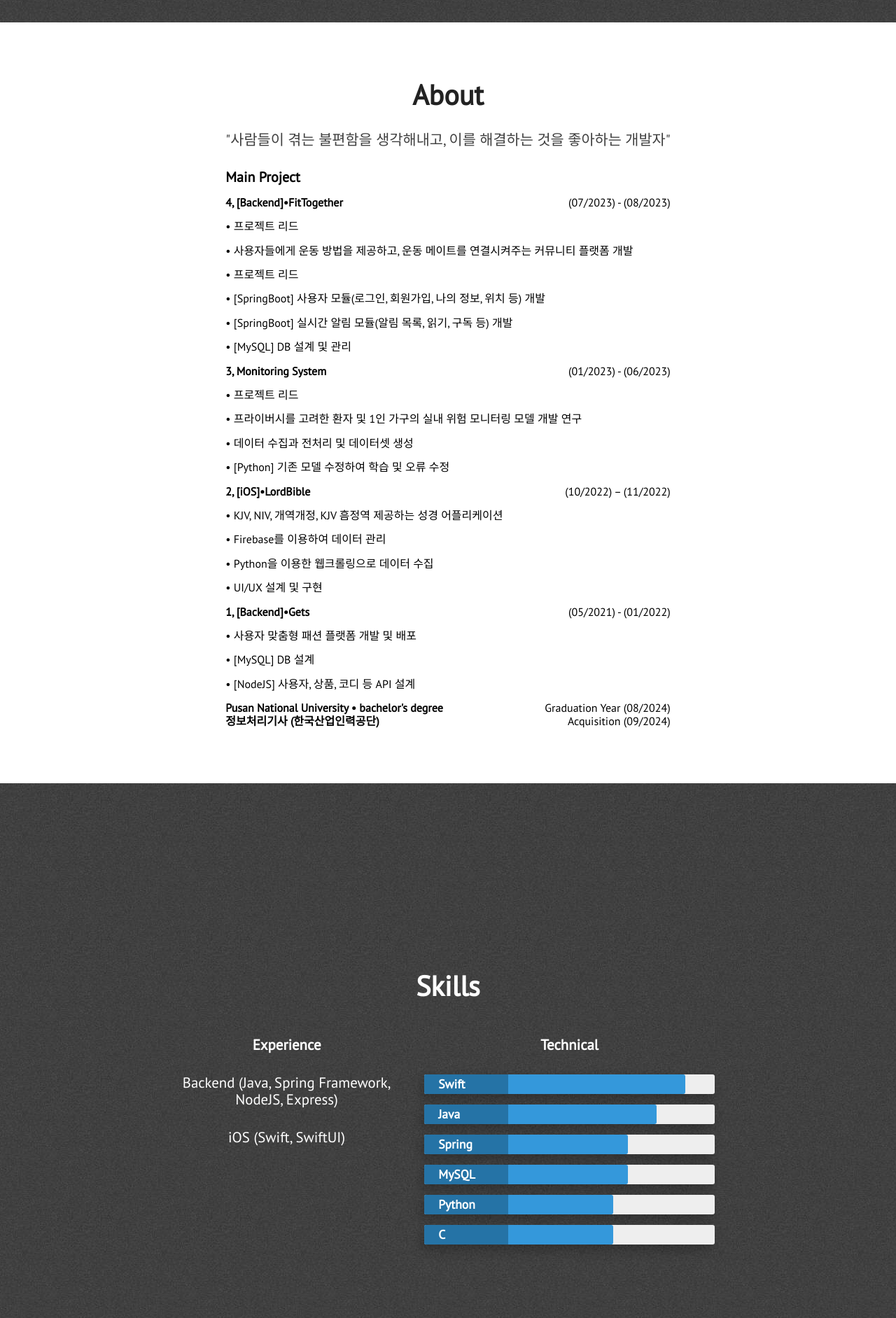
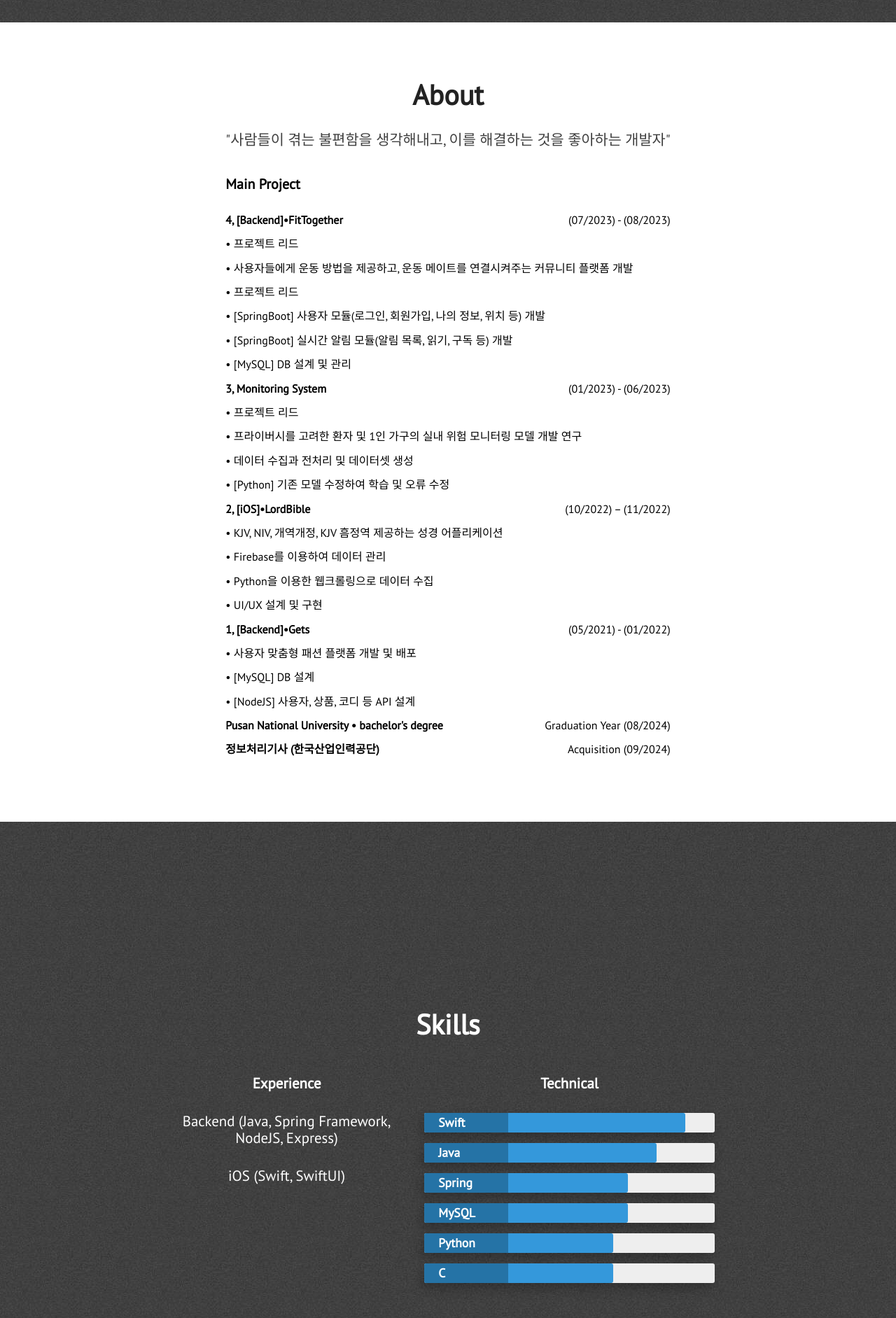
Before and after one commit to ashjang/ashjang.github.io, a Jekyll site: the page built from index.html, in a window 1280 px wide. Shown: the part 868-2751 px from the top of the page at 70% size. Built offline with Jekyll 4.4.1, drawn with Linux system fonts in a browser that asks for light colours; nearby versions of some CDN libraries.

Commit message:
About css

```diff
--- a/_includes/about.html
+++ b/_includes/about.html
@@ -5,7 +5,7 @@
             <p class="paragraph-text justify-text">
                 "사람들이 겪는 불편함을 생각해내고, 이를 해결하는 것을 좋아하는 개발자"
             </p>
-            <div style="margin-bottom: 20px;"></div>
+            <div style="margin-bottom: 40px;"></div>
             <!-- <p class="paragraph-text justify-text"> -->
                  <!-- <a href="{{ site.blog_url }}">harimms.tistory.com</a> where I write about my recent interests and other activities. I post my software projects on <a href="https://github.com/{{ site.github_username }}">GitHub</a>. My email address can be found at the <span class="extra-link"><a href="#extra">bottom</a></span> of this page. -->
             <!-- </p> -->
@@ -66,15 +66,19 @@
                 </div>
             </div>
 
+            <div class="project-item">
                 <div class="flex-container">
                     <div class="flex1">Pusan National University • bachelor's degree</div>
                     <div class="flex2">Graduation Year (08/2024)</div>
                 </div>
+            </div>
 
+            <div class="project-item">
                 <div class="flex-container">
                     <div class="flex1">정보처리기사 (한국산업인력공단)</div>
                     <div class="flex2">Acquisition (09/2024)</div>
                 </div>
             </div>
+        </div>
     </section>
 </div>
--- a/assets/css/main.css
+++ b/assets/css/main.css
@@ -594,12 +594,12 @@ a {
 }
 
 .small-heading {
-    margin-bottom: 15px;
+    margin-bottom: 30px;
     font-family: 'PT Sans', Arial, Helvetica, sans-serif;
     font-size: 20px;
     font-weight: bold;
 }
 
 .project-item {
-    margin-bottom: 10px;
+    margin-bottom: 15px;
 }
```
Lines whose indentation alone changed are shown as unchanged.
